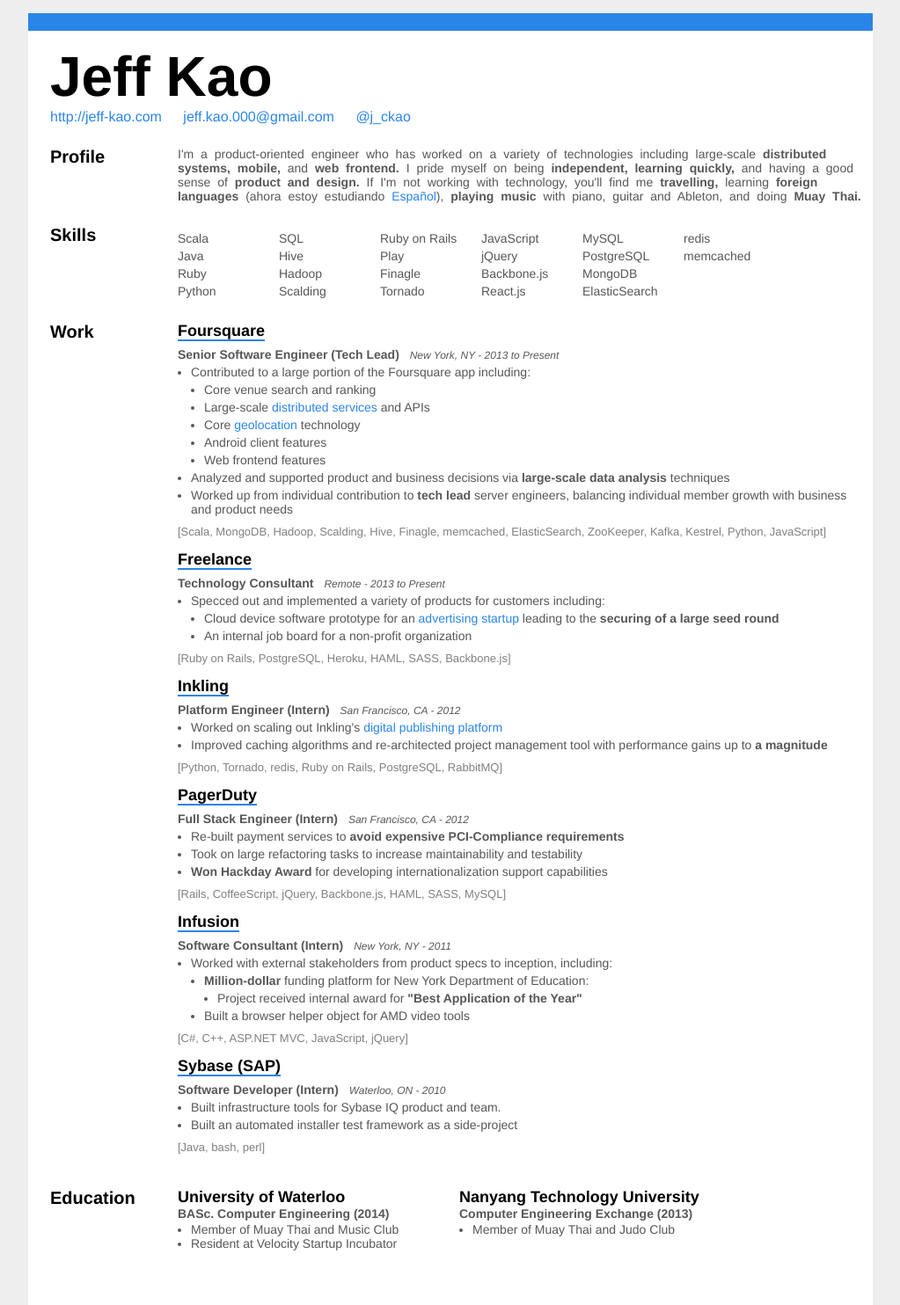
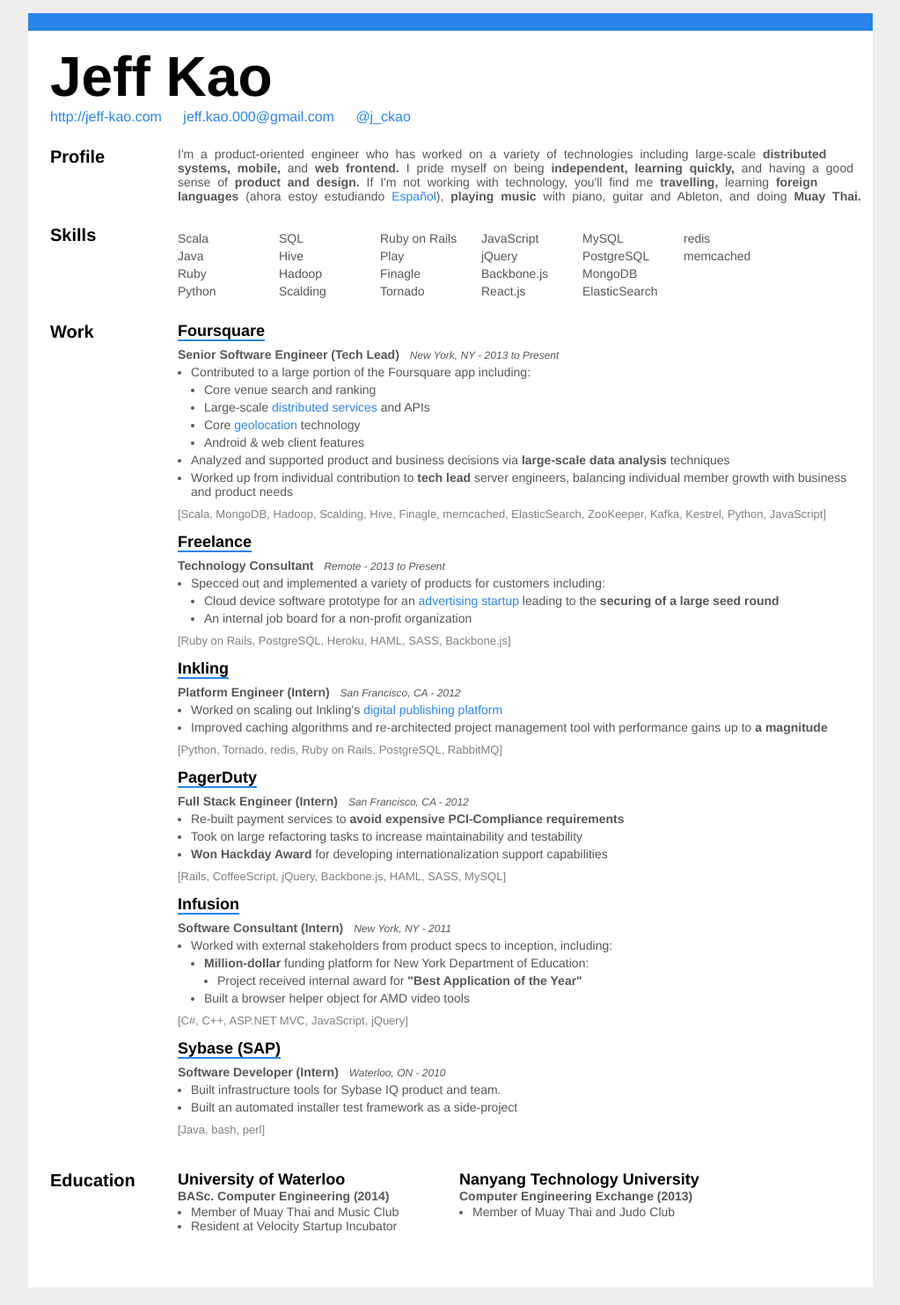
Before and after one commit to jkao/jkao.github.io, a Jekyll site: the page resume.html, which Jekyll copies as it is, in a window 1280 px wide. Shown: the whole page at 88% size, without its empty margins (128-1151 px from the left). Built offline with Jekyll 4.4.1, drawn with Linux system fonts in a browser that asks for light colours.

Commit message:
Update resume.html

```diff
--- a/resume.html
+++ b/resume.html
@@ -291,8 +291,7 @@
                       <a href='http://twofishes.net/' target='_blank'>geolocation</a>
                       technology
                     </li>
-                    <li>Android client features</li>
-                    <li>Web frontend features</li>
+                    <li>Android &amp; web client features</li>
                   </ul>
                 </li>
                 <li>
```
